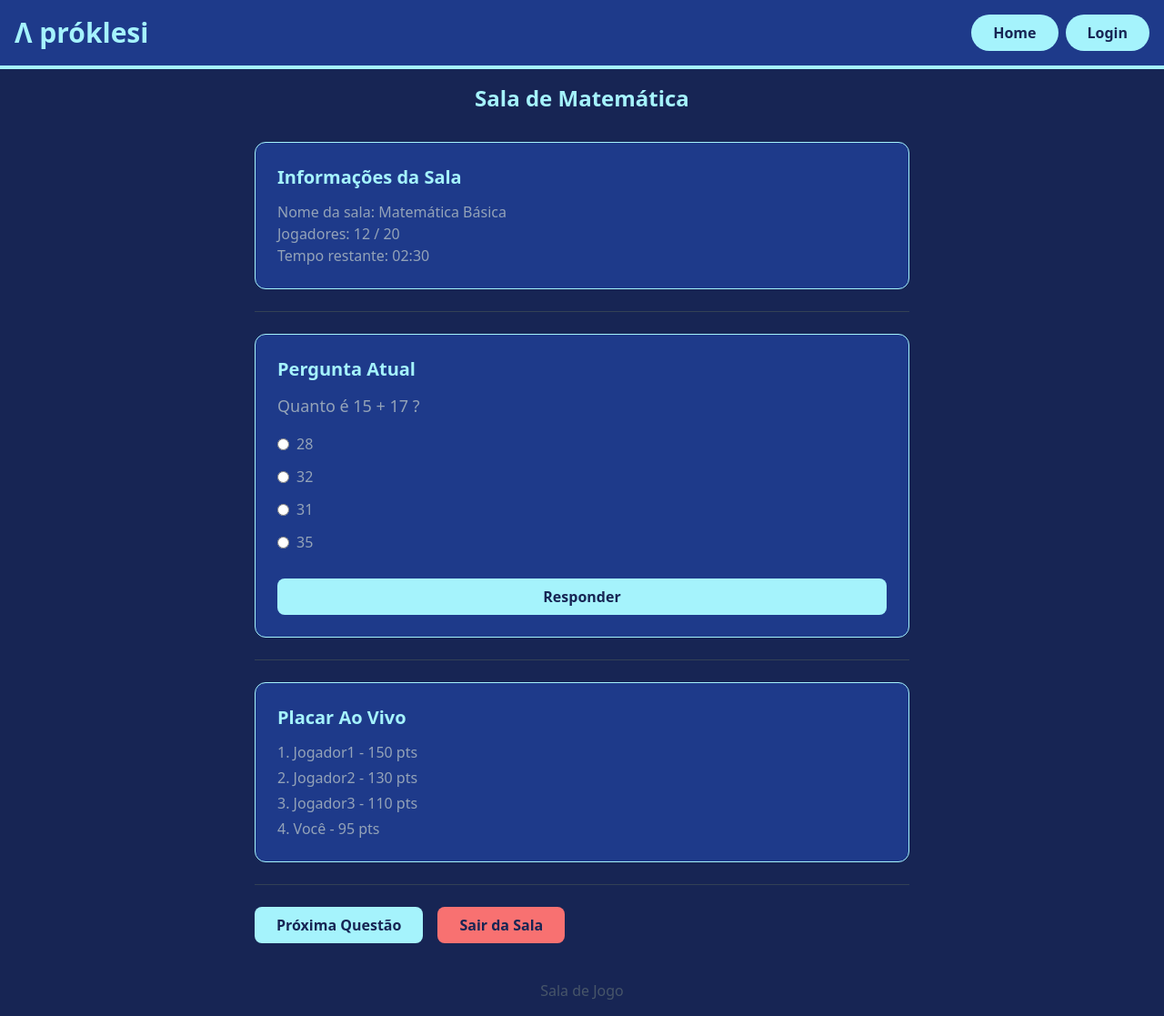
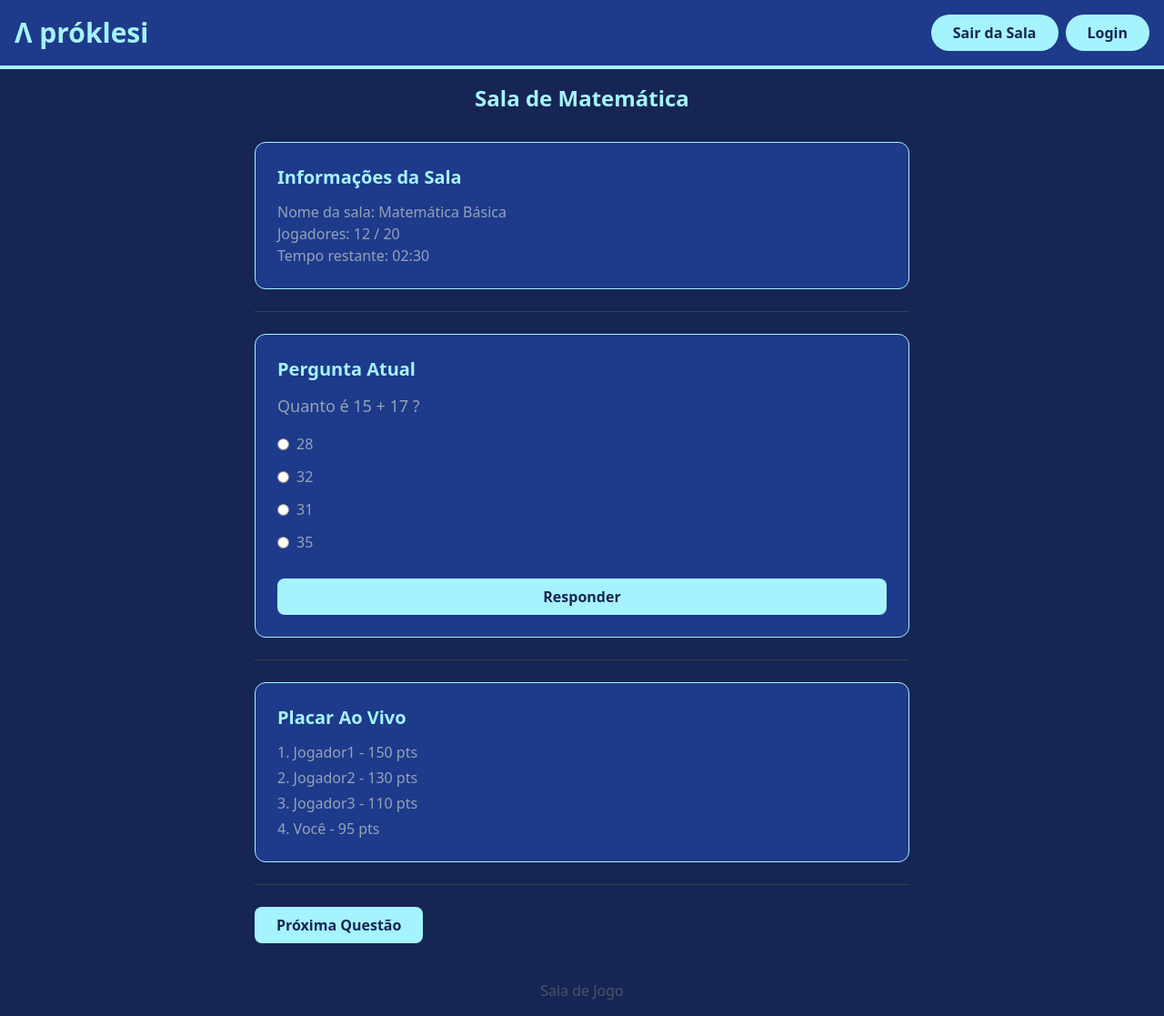
Before and after one commit to NinPierre/project-kahoot-matematica, a Flask app: template templates/SaladeJogo.html in a window 1280 px wide. Shown: the whole page at 91% size. Run offline with Flask 3, Linux system fonts and the light colour scheme; the template is opened without the code that fills it, so the values that code supplies are empty; some libraries are stand-ins or nearby versions.

Commit message:
remoção de alguns botoes Home e a locomoção do botao sair de sair

```diff
--- a/templates/SaladeJogo.html
+++ b/templates/SaladeJogo.html
@@ -17,9 +17,12 @@
             </a>
 
             <div class="flex gap-2">
-                <a href="{{ url_for('home') }}" class="inline-block bg-cyan-200 hover:bg-cyan-300 text-blue-950 font-semibold py-2 px-6 rounded-full transition duration-300">
-                    Home
-                </a>
+
+                 <button
+                onclick="window.location.href='{{ url_for('home') }}'"
+                class="inline-block bg-cyan-200 hover:bg-red-500 text-blue-950 font-semibold py-2 px-6 rounded-full transition duration-300">
+                Sair da Sala
+            </button>
                 <a href="{{ url_for('login') }}" class="inline-block bg-cyan-200 hover:bg-cyan-300 text-blue-950 font-semibold py-2 px-6 rounded-full transition duration-300">
                     Login
                 </a>
@@ -94,11 +97,7 @@
                 Próxima Questão
             </button>
 
-            <button
-                onclick="window.location.href='{{ url_for('home') }}'"
-                class="bg-red-400 text-blue-950 font-bold py-2 px-6 rounded-lg hover:bg-red-500 transition">
-                Sair da Sala
-            </button>
+
         </section>
 
     </main>
--- a/templates/home.html
+++ b/templates/home.html
@@ -19,11 +19,11 @@
         </a>
 
         <div class="flex gap-2">
-
+<!--
             <a href="{{ url_for('home') }}" class="inline-block bg-cyan-200 hover:bg-cyan-300 text-blue-950 font-semibold py-2 px-6 rounded-full transition duration-300">
                 Home
             </a>
-
+        -->
             {% if 'user' in session %}
                 <a href="{{ url_for('dashboard') }}" class="inline-block bg-cyan-200 hover:bg-cyan-300 text-blue-950 font-semibold py-2 px-6 rounded-full transition duration-300">
                     Dashboard
--- a/templates/login.html
+++ b/templates/login.html
@@ -18,7 +18,7 @@
 
             <a href="{{ url_for('home') }}" class="inline-block bg-cyan-200 hover:bg-cyan-300 text-blue-950 font-semibold py-2 px-6 rounded-full transition duration-300">
                 <h2>
-                    Home
+                    Voltar
                 </h2>
             </a>
         </nav>
```
